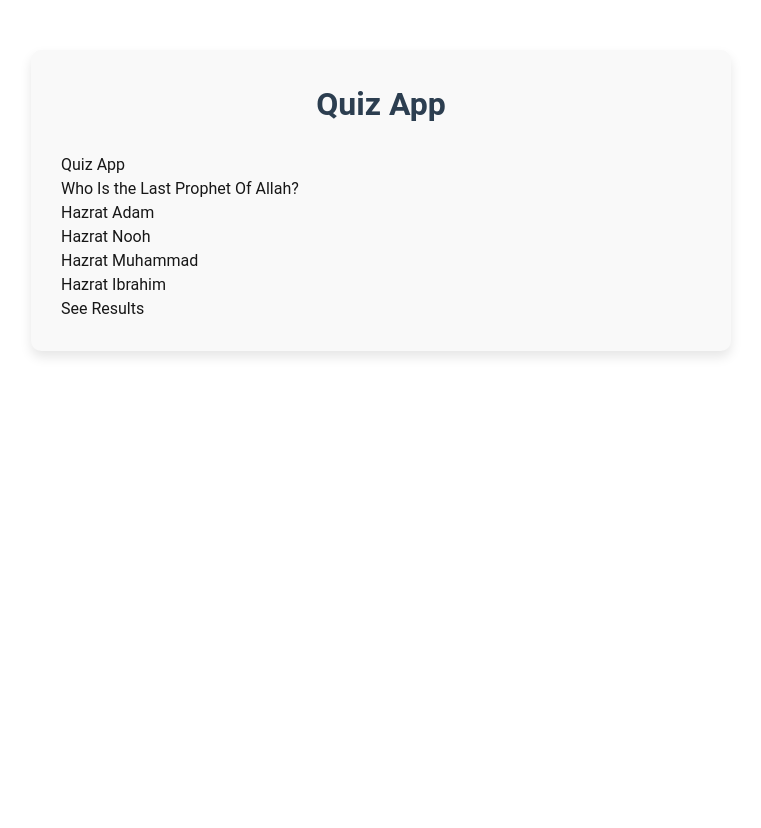
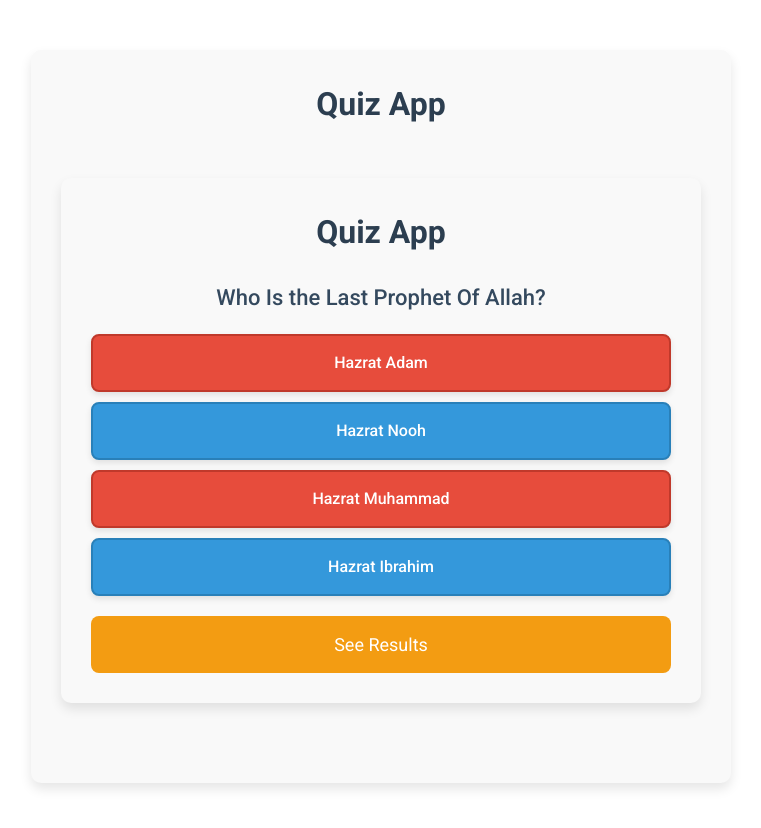
Before and after one commit to Abdullah1530/quiz-app, a Next.js app: page / in a window 1280 px wide. Both pictures are taken after a click on the item "Hazrat Adam". Shown: the top 828 px of the page, without its empty margins (259-1020 px from the left). Before the commit the page ends 800 px from the top, so only its background shows below. Built offline with nearby package versions, Linux system fonts and the light colour scheme.

Commit message:
Enhance quiz app with colorful design

```diff
--- a/components/Quiz.js
+++ b/components/Quiz.js
@@ -1,6 +1,8 @@
+// components/Quiz.js
 "use client";
 
 import React, { useState } from 'react';
+import styles from '../src/styles/Home.module.css';
 
 const questions = [
   {
@@ -41,26 +43,26 @@ const Quiz = () => {
   const question = questions[currentQuestion];
 
   return (
-    <div className="container">
+    <div className={styles.container}>
       {question ? (
         <>
-          <h1>Quiz App</h1>
-          <div className="question">{question.question}</div>
-          <ul className="options">
+          <h1 className={styles.heading}>Quiz App</h1>
+          <div className={styles.question}>{question.question}</div>
+          <ul className={styles.options}>
             {question.options.map((option, index) => (
-              <li key={index} className="option" onClick={() => handleAnswer(option)}>
+              <li key={index} className={styles.option} onClick={() => handleAnswer(option)}>
                 {option}
               </li>
             ))}
           </ul>
           {answered && (
-            <button className="button" onClick={nextQuestion}>
+            <button className={styles.button} onClick={nextQuestion}>
               {currentQuestion + 1 < questions.length ? "Next Question" : "See Results"}
             </button>
           )}
         </>
       ) : (
-        <div className="result">
+        <div className={styles.result}>
           <p>Quiz completed! Your score is {score} out of {questions.length}.</p>
         </div>
       )}
--- a/src/styles/Home.module.css
+++ b/src/styles/Home.module.css
@@ -1,4 +1,6 @@
 /* src/styles/Home.module.css */
+@import url('https://fonts.googleapis.com/css2?family=Roboto:wght@400;500;700&display=swap');
+
 .container {
   max-width: 700px;
   margin: 50px auto;
@@ -35,8 +37,8 @@
   color: #ffffff;
   padding: 15px;  /* More padding */
   margin: 10px 0;
-  border: none;
-  border-radius: 4px;
+  border: 2px solid #16a085;  /* Border to make it stand out */
+  border-radius: 8px;  /* More rounded corners */
   cursor: pointer;
   transition: background-color 0.3s ease, transform 0.3s ease;  /* Smooth transition */
   text-align: center;
@@ -44,8 +46,17 @@
   box-shadow: 0 3px 6px rgba(0, 0, 0, 0.1);  /* Slight shadow */
 }
 
+.option:nth-child(even) {
+  background-color: #3498db;
+  border-color: #2980b9;
+}
+
+.option:nth-child(odd) {
+  background-color: #e74c3c;
+  border-color: #c0392b;
+}
+
 .option:hover {
-  background-color: #16a085;
   transform: translateY(-3px);  /* Slight lift on hover */
 }
 
@@ -53,10 +64,10 @@
   display: block;
   width: 100%;
   padding: 15px;  /* More padding */
-  background-color: #3498db;  /* Different background color */
+  background-color: #f39c12;  /* Bright background color */
   color: #ffffff;
   border: none;
-  border-radius: 4px;
+  border-radius: 8px;
   cursor: pointer;
   text-align: center;
   text-decoration: none;
@@ -66,7 +77,7 @@
 }
 
 .button:hover {
-  background-color: #2980b9;
+  background-color: #e67e22;
   transform: translateY(-3px);  /* Slight lift on hover */
 }
 
```
